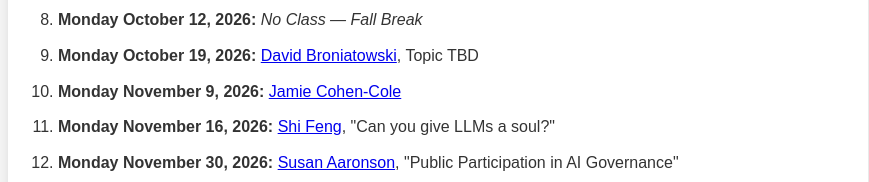
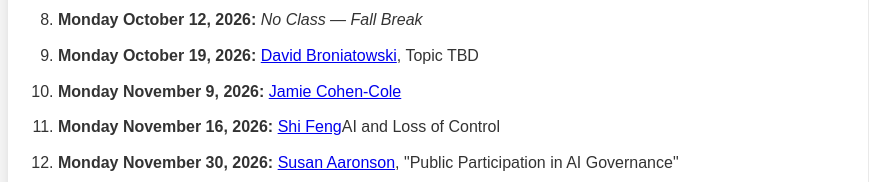
Before and after one commit to pless/trustworthyAI, a plain HTML site: page index.html in a window 1280 px wide. Shown: the part 1042-1224 px from the top of the page, without its empty margins (202-1071 px from the left). Drawn offline with Linux system fonts and the light colour scheme.

Commit message:
Update index.html

```diff
--- a/index.html
+++ b/index.html
@@ -157,7 +157,7 @@
                 <li><strong>Monday October 12, 2026:</strong> <em>No Class &mdash; Fall Break</em></li>
                 <li><strong>Monday October 19, 2026:</strong> <a href="https://engineering.gwu.edu/david-broniatowski" target="_blank">David Broniatowski</a>, Topic TBD</li>
                 <li><strong>Monday November 9, 2026:</strong> <a href="https://americanstudies.columbian.gwu.edu/jamie-cohen-cole" target="_blank">Jamie Cohen-Cole</a></li>
-                <li><strong>Monday November 16, 2026:</strong> <a href="https://shifeng.me/" target="_blank">Shi Feng</a>, "Can you give LLMs a soul?"</li>
+                <li><strong>Monday November 16, 2026:</strong> <a href="https://shifeng.me/" target="_blank">Shi Feng</a>AI and Loss of Control</li>
                 <li><strong>Monday November 30, 2026:</strong> <a href="https://elliott.gwu.edu/susan-aaronson" target="_blank">Susan Aaronson</a>, "Public Participation in AI Governance"</li>
                 <li><strong>Monday December 7, 2026:</strong> <a href="https://research.childrensnational.org/labs/precision-medical" target="_blank">Marius Linguraru</a>, "Trustworthy AI in Pediatric Medical Imaging"</li>
             </ol>
```
